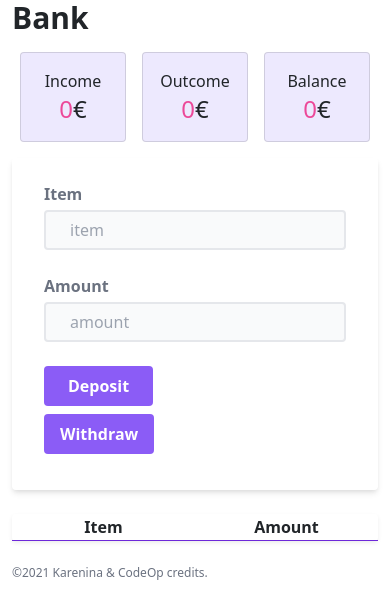
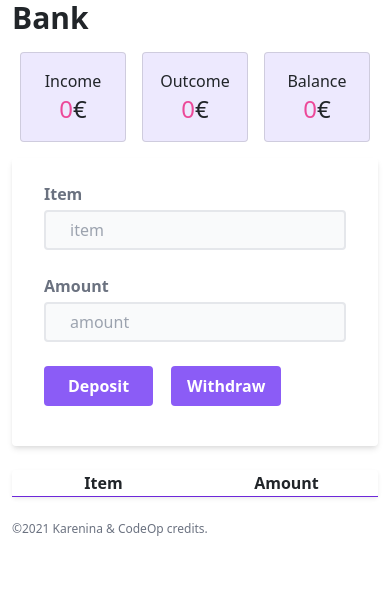
Before and after one commit to karenina-tech/bank-react-example, a React (Create React App) app: page / in a window 390 px wide. Shown: the top 616 px of the page. Built offline with nearby package versions, Linux system fonts and the light colour scheme.

Commit message:
Margin buttons

```diff
--- a/src/components/Bank.js
+++ b/src/components/Bank.js
@@ -88,17 +88,17 @@ export default function Bank() {
             />
           </div>
         </div>
-        <div class='md:flex'>
+        <div class='flex'>
           <div class='md:w-1/3'></div>
           <div class='md:w-1/3'>
             <button
               onClick={handleDepositClick}
-              class='bg-purple-500 hover:bg-purple-700 text-white font-bold py-2 px-4 rounded mb-2'
+              class='bg-purple-500 hover:bg-purple-700 text-white font-bold py-2 mr-0.5 px-4 rounded mb-2'
               type='button'>
               Deposit
             </button>
           </div>
-          <div class='md:w-1/3'>
+          <div class='md:w-1/3 ml-4'>
             <button
               onClick={handleWithDrawClick}
               class='md:text-rigth mb-1 md:mb-0 bg-purple-500 hover:bg-purple-700 text-white font-bold py-2 px-3 rounded'
```
